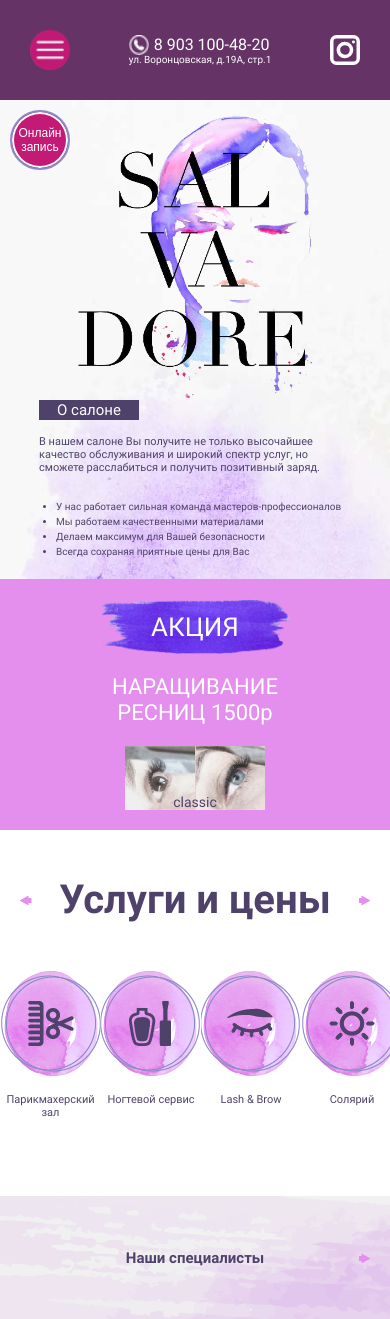
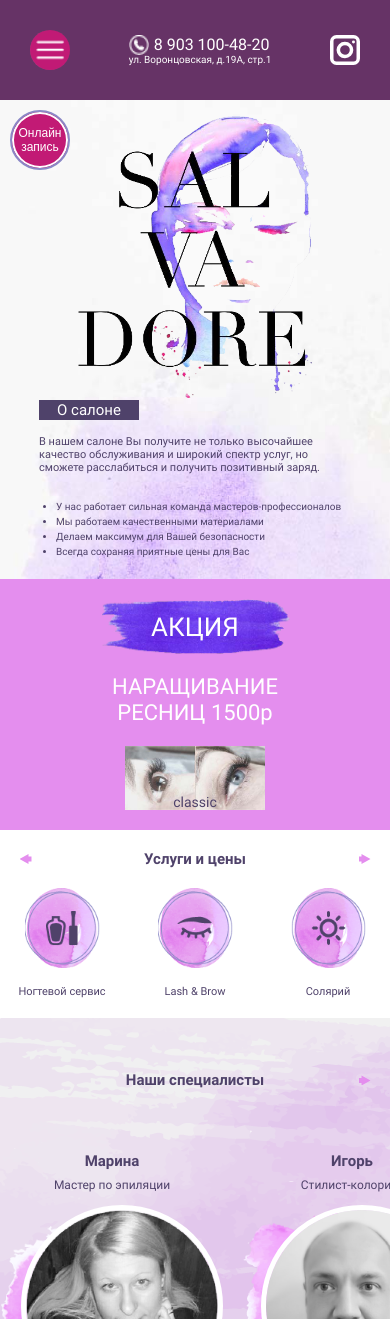
Before and after one commit to Konovaly4/salvadore.github.io, a React (Create React App) app: page / in a window 390 px wide. Shown: the top 1319 px of the page. Built offline with nearby package versions, Linux system fonts and the light colour scheme.

Commit message:
some adaptive changes for Pricing block

```diff
--- a/src/components/Pricing/Pricing.css
+++ b/src/components/Pricing/Pricing.css
@@ -2,7 +2,6 @@
   margin: 0;
   padding: 0;
   width: 100%;
-  height: 366px;
   display: flex;
   flex-direction: column;
   justify-content: flex-start;
@@ -19,9 +18,8 @@
 }
 
 .pricing__title {
-  margin: 44px auto 45px;
+  margin: 44px auto;
   font-size: 40px;
-  line-height: 52px;
   color: #4F426A;
 }
 
@@ -34,7 +32,7 @@
 }
 
 .pricing__container {
-  margin: 0;
+  margin: 0 0 50px;
   padding: 0;
   width: 100%;
   display: flex;
@@ -54,6 +52,8 @@
 
 .prising__pic {
   margin: 0 auto 17px;
+  width: 98px;
+  height: 105px;
 }
 
 .pricing__name {
@@ -65,6 +65,15 @@
 }
 
 @media screen and (max-width: 1023px) {
+  .pricing__title {
+    margin: 30px auto;
+    font-size: 25px;
+  }
+
+  .pricing__container {
+    margin: 0 0 35px;
+  }
+
   .pricing__name {
     font-size: 20px;
     line-height: 25px;
@@ -72,13 +81,33 @@
 }
 
 @media screen and (max-width: 767px) {
+  .pricing__container {
+    min-width: 665px;
+    justify-content: flex-start;
+    align-items: flex-start;
+  }
+
   .pricing__name {
     font-size: 15px;
     line-height: 20px;
   }
+
+  .prising__pic {
+    width: 75px;
+    height: 80px;
+  }
 }
 
-@media screen and (max-width: 450px) {
+@media screen and (max-width: 639px) {
+  .pricing__title {
+    margin: 20px auto;
+    font-size: 15px;
+  }
+
+  .pricing__container {
+    margin: 0 0 20px;
+  }
+
   .pricing__name {
     font-size: 11px;
     line-height: 13px;
```
